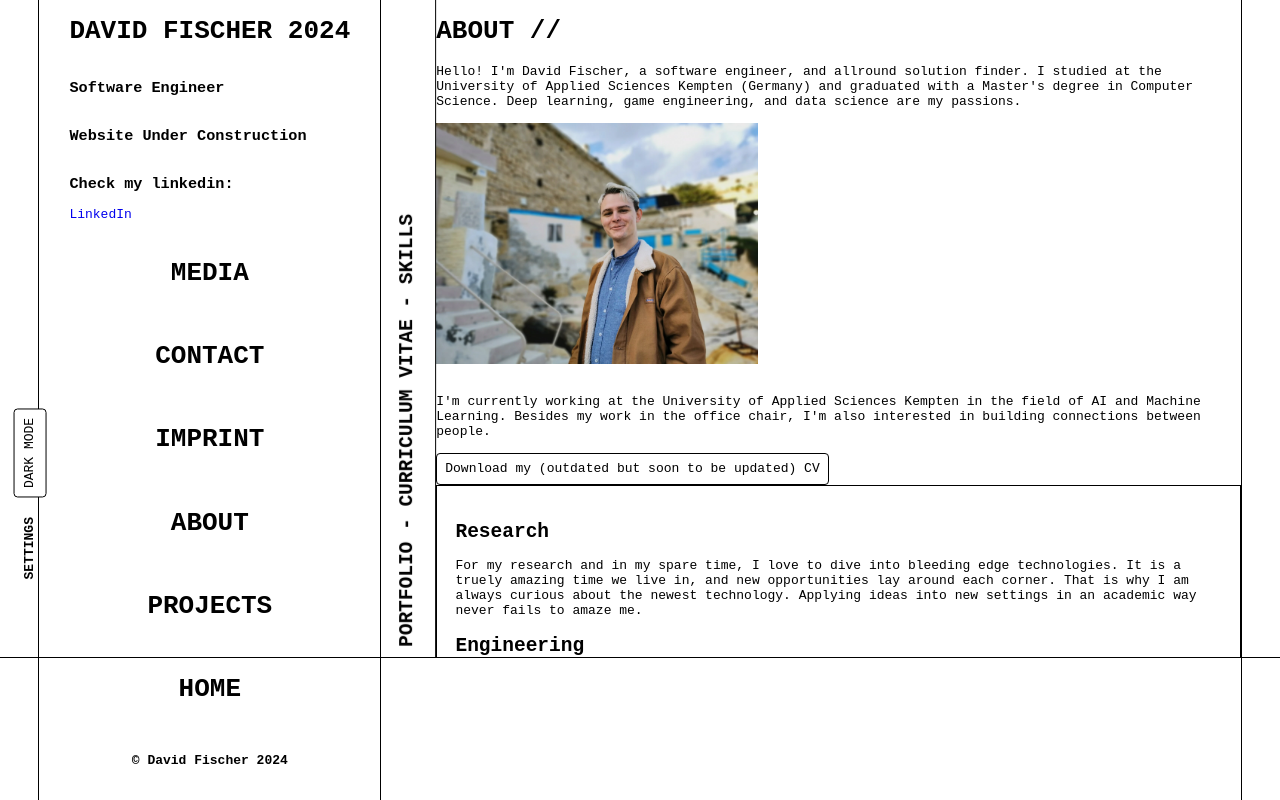
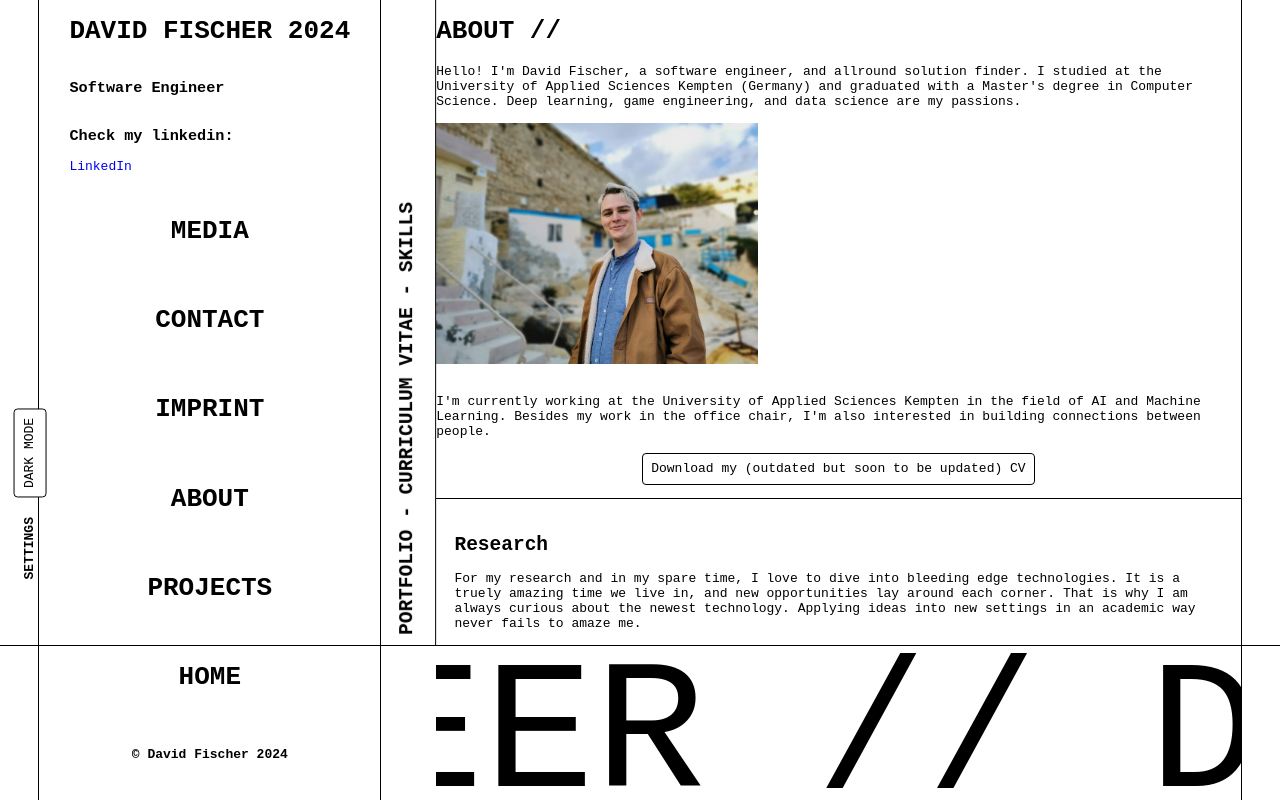
Before and after one commit to theUpsider/davidfischerdev, a React (Vite) app: page /about in a window 1280 px wide. Shown: the top 800 px of the page. Built offline with nearby package versions, Linux system fonts and the light colour scheme.

Commit message:
feat: Add MovingBanner component and integrate it into App; update About page layout

```diff
--- a/src/App.tsx
+++ b/src/App.tsx
@@ -4,6 +4,7 @@ import { darkTheme, lightTheme } from './styles'
 import Button from './components/Button'
 import { createBrowserRouter, Link, Outlet, RouterProvider } from 'react-router-dom'
 import { HorizontalCursorBar } from './components/HorizontalCursorBar'
+import MovingBanner from './components/MovingBanner'
 import ErrorPage from './pages/ErrorPage'
 import Imprint from './pages/Imprint'
 import Home from './pages/Home'
@@ -234,7 +235,7 @@ const App = () => {
               <h1>DAVID FISCHER 2024</h1>
               <h3>Software Engineer</h3>
               {/*WEBSITE UNDER CONSTRUCTION */}
-              <h3>Website Under Construction</h3>
+              {/* <h3>Website Under Construction</h3> */}
               <h3>Check my linkedin:</h3>
             </>
           ) : null}
@@ -261,6 +262,7 @@ const App = () => {
               transition: 'all 0.5s ease'
             }}>
             <Outlet />
+            <MovingBanner text="ENGINEER // DEVELOPER // DESIGNER // RESEARCHER // CREATOR //" />
           </div>
         </div>
       </div>
--- /dev/null
+++ b/src/components/MovingBanner.tsx
@@ -0,0 +1,46 @@
+import { useTheme } from './ThemeProvider'
+import { useMediaQueryCustom } from './useMediaQueryCustom'
+
+const MovingBanner = ({ text }: { text: string }) => {
+  const { theme } = useTheme()
+  const media = useMediaQueryCustom()
+
+  return (
+    <div
+      style={{
+        overflow: 'hidden',
+        position: 'relative',
+        height: media ? '200px' : '50px',
+        width: '100%' // Constrain width
+      }}>
+      <div
+        style={{
+          display: 'inline-block',
+          animation: 'moveLeft 60s linear infinite',
+          color: theme.palette.text.primary,
+          position: 'absolute', // Remove from document flow
+          whiteSpace: 'nowrap',
+          width: 'max-content' // Contain text width
+        }}>
+        <style>
+          {`
+            @keyframes moveLeft {
+                0% { transform: translateX(0); }
+                100% { transform: translateX(-100%); }
+            }
+          `}
+        </style>
+        <p
+          style={{
+            fontSize: media ? '14.2rem' : '2rem',
+            margin: 0,
+            lineHeight: 1 // Control vertical spacing
+          }}>
+          {text}
+        </p>
+      </div>
+    </div>
+  )
+}
+
+export default MovingBanner
--- a/src/pages/About.tsx
+++ b/src/pages/About.tsx
@@ -29,12 +29,20 @@ const About = () => {
           I'm currently working at the University of Applied Sciences Kempten in the field of AI and Machine Learning.
           Besides my work in the office chair, I'm also interested in building connections between people.
         </p>
-        <Button
-          onClick={() => {
-            window.open('https://davidfischer.dev//CVDavidFischer.pdf', '_blank')
+        <div
+          style={{
+            display: 'flex',
+            flexDirection: 'row',
+            justifyContent: 'space-evenly',
+            gap: '1rem'
           }}>
-          Download my (outdated but soon to be updated) CV
-        </Button>
+          <Button
+            onClick={() => {
+              window.open('https://davidfischer.dev//CVDavidFischer.pdf', '_blank')
+            }}>
+            Download my (outdated but soon to be updated) CV
+          </Button>
+        </div>
       </section>
       <div
         style={{
@@ -42,7 +50,9 @@ const About = () => {
           justifyContent: 'space-evenly',
           padding: '1.4rem',
           gap: '1rem',
-          border: '1px solid black'
+          marginTop: '1rem',
+          borderTop: '1px solid black',
+          borderBottom: '1px solid black'
         }}>
         <div
           style={{
```
